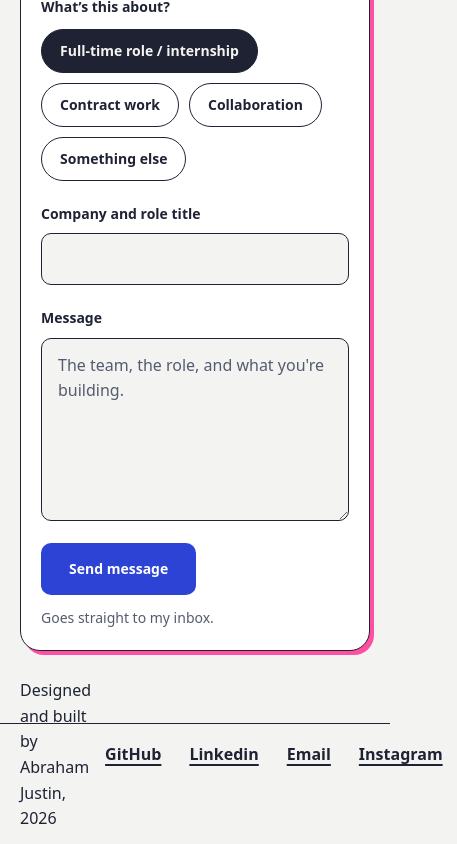
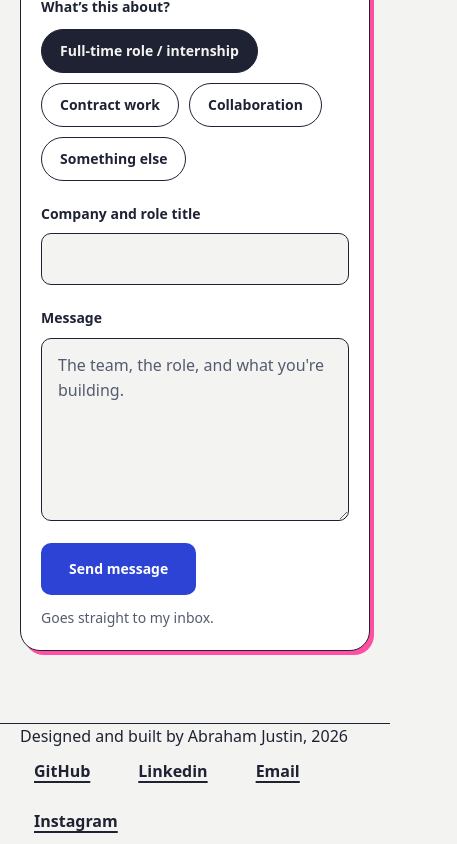
Before and after one commit to abrahamjust/MyPortfolio, a React (Vite) app: page /contact in a window 390 px wide. Shown: the part 937-1781 px from the top of the page, 457 px wide, since content can reach past the window. Built offline with nearby package versions, Linux system fonts and the light colour scheme; a web font is replaced by a local one.

Commit message:
fixed footer, now it fits in small screens

```diff
--- a/src/components/Footer.css
+++ b/src/components/Footer.css
@@ -2,6 +2,7 @@
     height: var(--header-h);
     padding-inline: var(--page-margin);
     display: flex;
+    flex-wrap: wrap;
     align-items: center;
     justify-content: space-between;
     background: var(--paper);
@@ -14,6 +15,12 @@
     gap: var(--space-2);
 }
 
+.site-footer_nav {
+    display: flex;
+    flex-wrap: wrap;
+    gap: var(--space-1) var(--space-5);
+}
+
 .site-footer_nav a {
     font-weight: 600;
     padding: 10px 14px;
```
